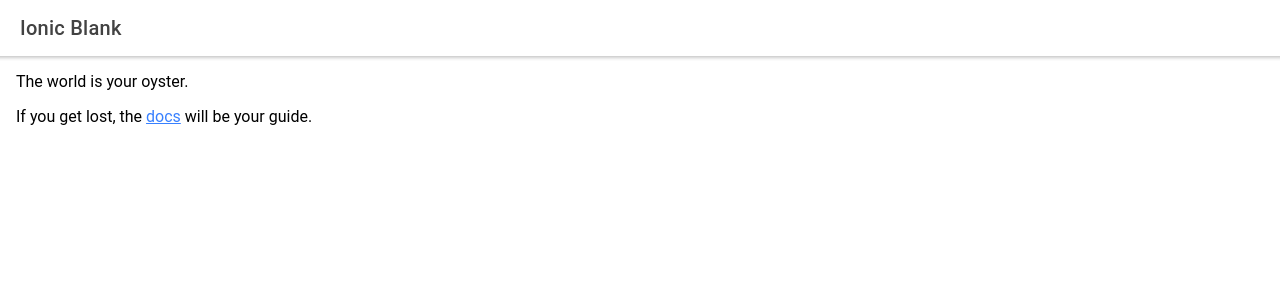
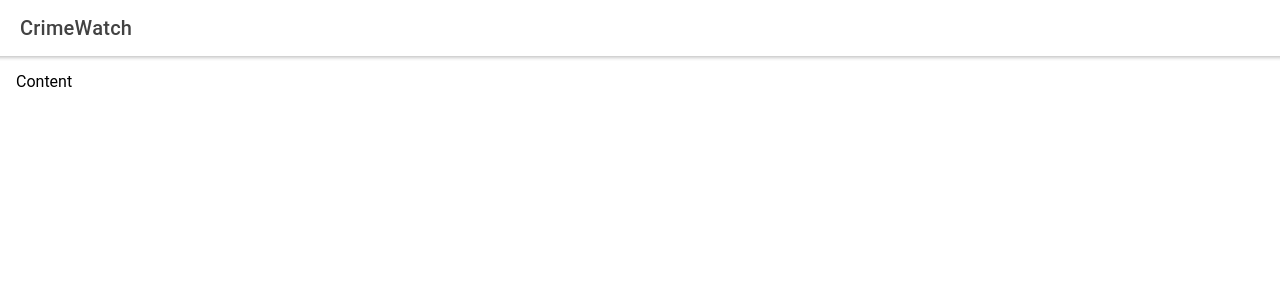
Before and after one commit to jessekelly881/Crime-Tracker-App, a React (Create React App) app: page /home in a window 1280 px wide. Shown: the top 300 px of the page. Built offline with nearby package versions, Linux system fonts and the light colour scheme; the HTML template or start-up script is replaced by a standard one.

Commit message:
cleaned up boilerplate

```diff
--- a/src/pages/Home.tsx
+++ b/src/pages/Home.tsx
@@ -6,18 +6,11 @@
     <>
       <IonHeader>
         <IonToolbar>
-          <IonTitle>Ionic Blank</IonTitle>
+          <IonTitle>CrimeWatch</IonTitle>
         </IonToolbar>
       </IonHeader>
       <IonContent className="ion-padding">
-        The world is your oyster.
-        <p>
-          If you get lost, the{' '}
-          <a target="_blank" rel="noopener noreferrer" href="https://ionicframework.com/docs/">
-            docs
-          </a>{' '}
-          will be your guide.
-        </p>
+          Content
       </IonContent>
     </>
   );
```
